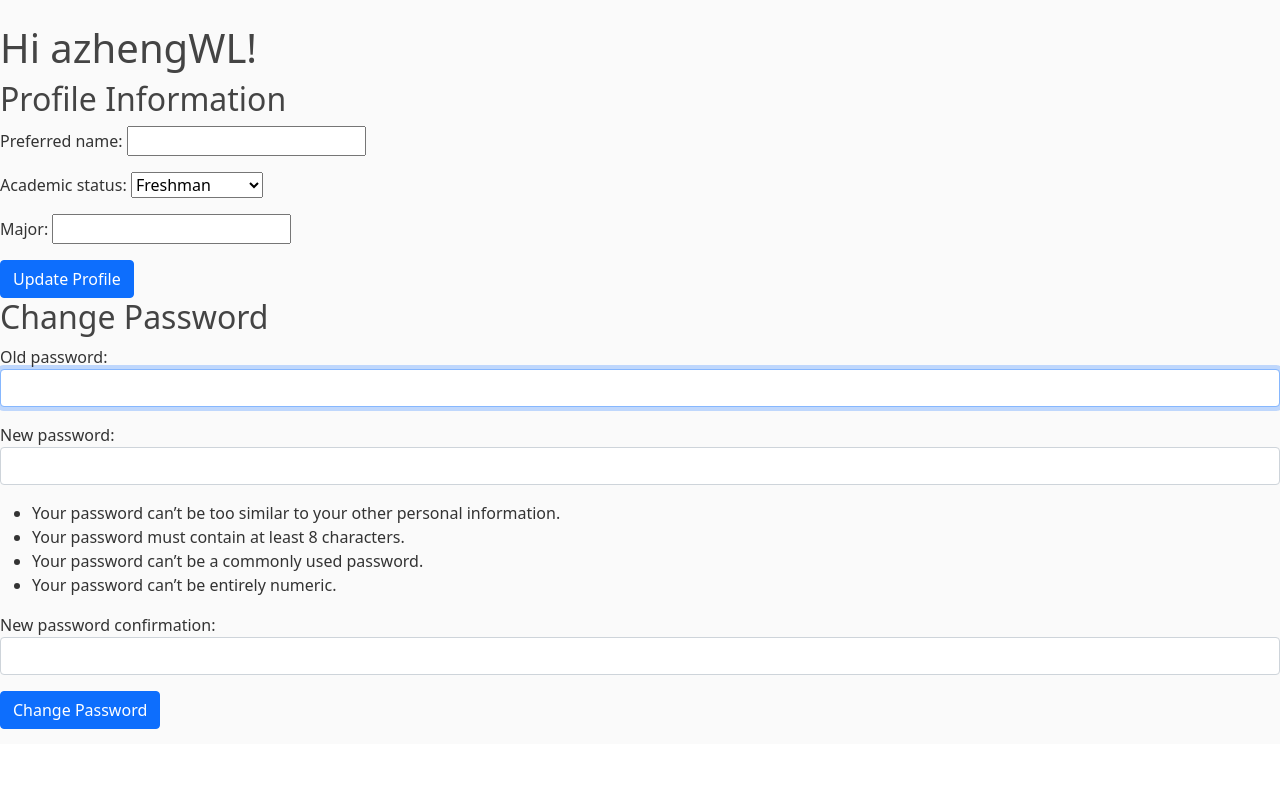
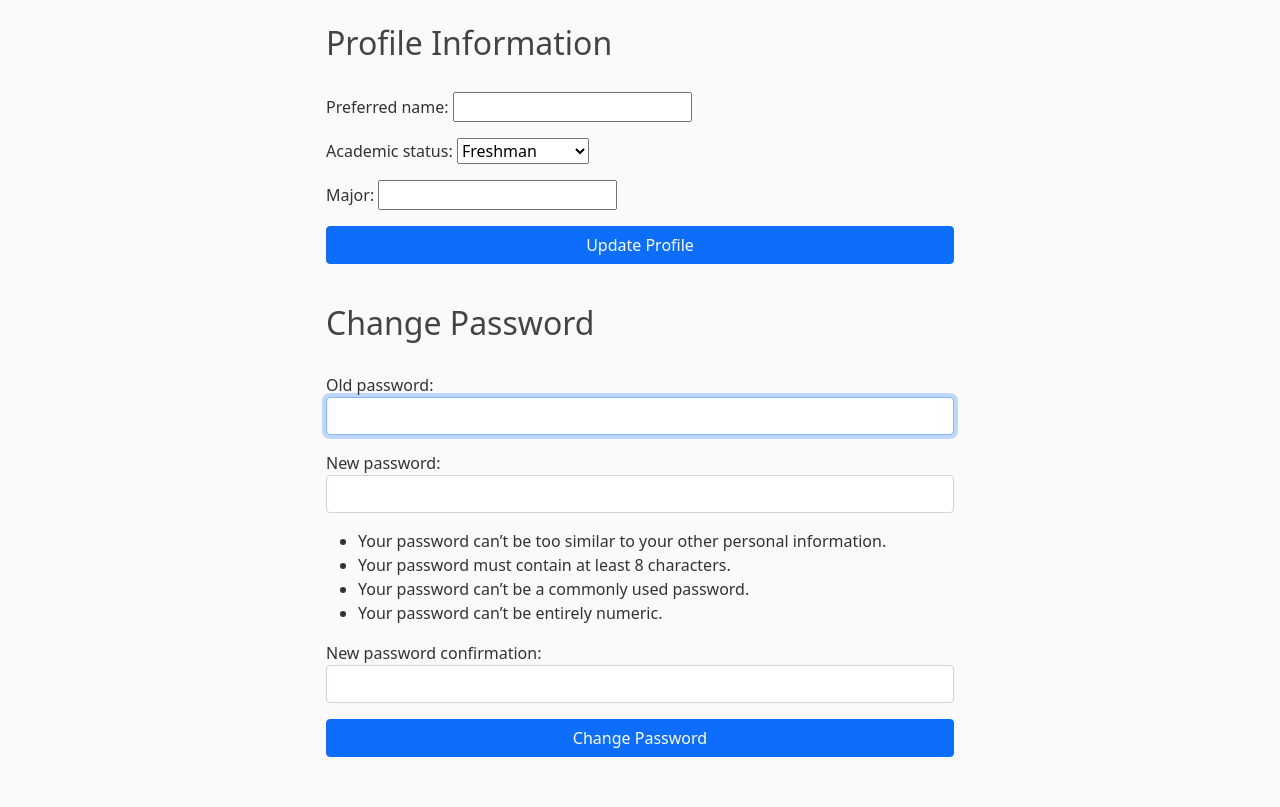
Before and after one commit to MightyThor10/waitlist, a Django app: page /profile/ in a window 1280 px wide. Shown: the part 56-863 px from the top of the page. Before the commit the page ends 785 px from the top, so only its background shows below. Run offline with Django 4.2, Linux system fonts and the light colour scheme; a user stored in the database is signed in; data comes from the database, SQL or seed files in the repository; both versions use the stored data as it was after the commit.

Commit message:
re-added user app html/css lost in merge revert

```diff
--- a/Code/users/templates/users/logout.html
+++ b/Code/users/templates/users/logout.html
@@ -1,6 +1,6 @@
 {% extends "studentview/base.html" %}
 {% block content %}
-<div class="border-top pt3">
+<div class="border-top pt3" style="padding:30px">
   <h2>You have been logged out of your account</h2>
   <small class="text-muted">
     <a href="{%url 'login' %}">Log In Again</a>
--- a/Code/users/templates/users/profile.html
+++ b/Code/users/templates/users/profile.html
@@ -1,18 +1,21 @@
 {% extends "studentview/base.html" %}
 {% block content %}
-  <h1>Hi {{ user.username }}!</h1>
+<div class="row">
+  <div class="mx-auto col-10 col-md-8 col-lg-6">
 
-  <h2>Profile Information</h2>
+    <h2 style="margin-bottom:30px">Profile Information</h2>
     <form method="post" enctype="multipart/form-data">
       {% csrf_token %}
       {{ profile_form.as_p }}
-    <button type="submit" class="btn btn-primary" name="update_profile">Update Profile</button>
+      <button type="submit" class="btn btn-primary" name="update_profile" style="width:100%">Update Profile</button>
     </form>
 
-  <h2>Change Password</h2>
+    <h2 style="margin-top:40px;margin-bottom:30px">Change Password</h2>
     <form method="post">
       {% csrf_token %}
       {{ password_form.as_p }}
-    <button type="submit" class="btn btn-primary" name="change_password">Change Password</button>
+      <button type="submit" class="btn btn-primary" name="change_password" style="margin-bottom:50px;width:100%">Change Password</button>
     </form>
+  </div>
+</div>
 {% endblock content %}
```
Also changed, not shown: Code/db.sqlite3. Lines whose indentation alone changed are shown as unchanged.
